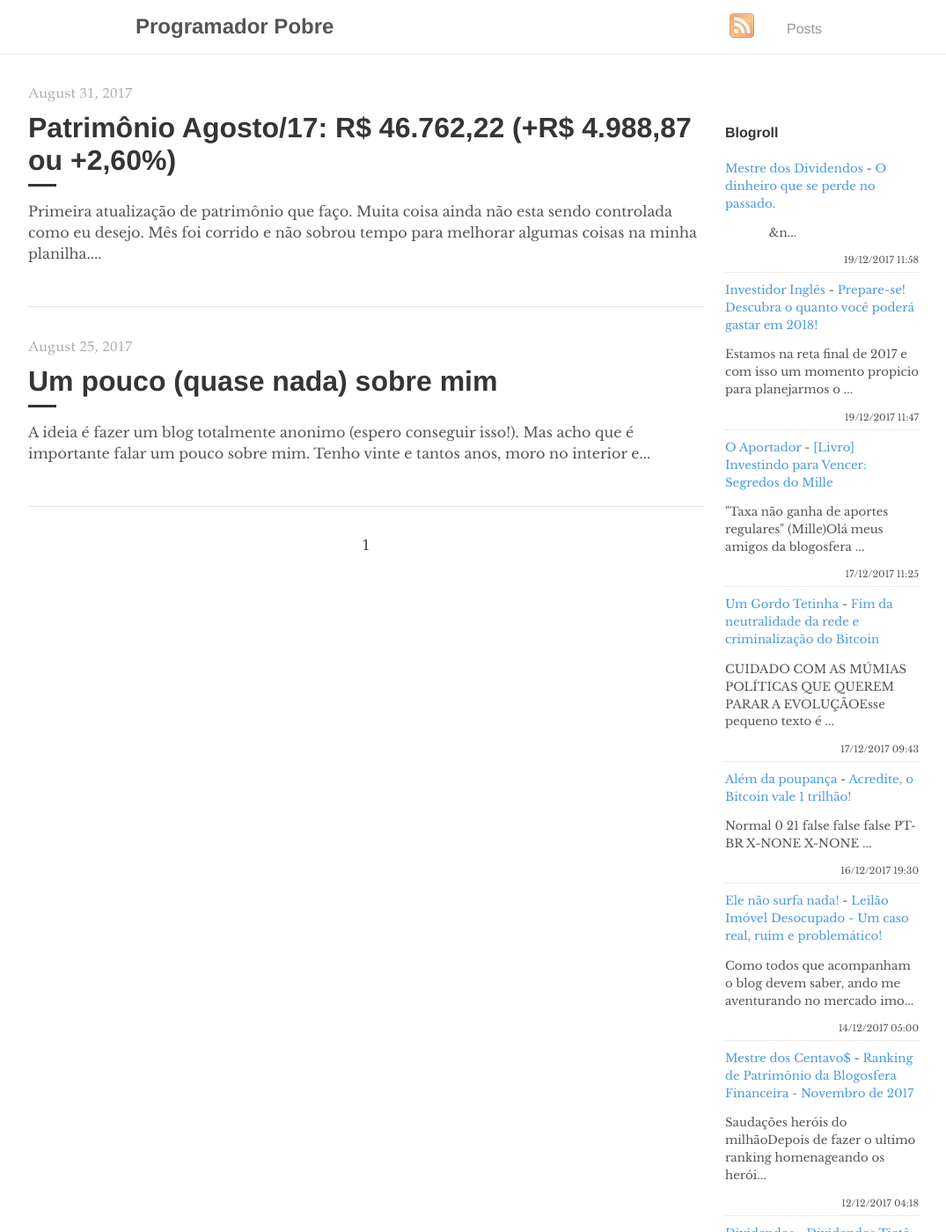
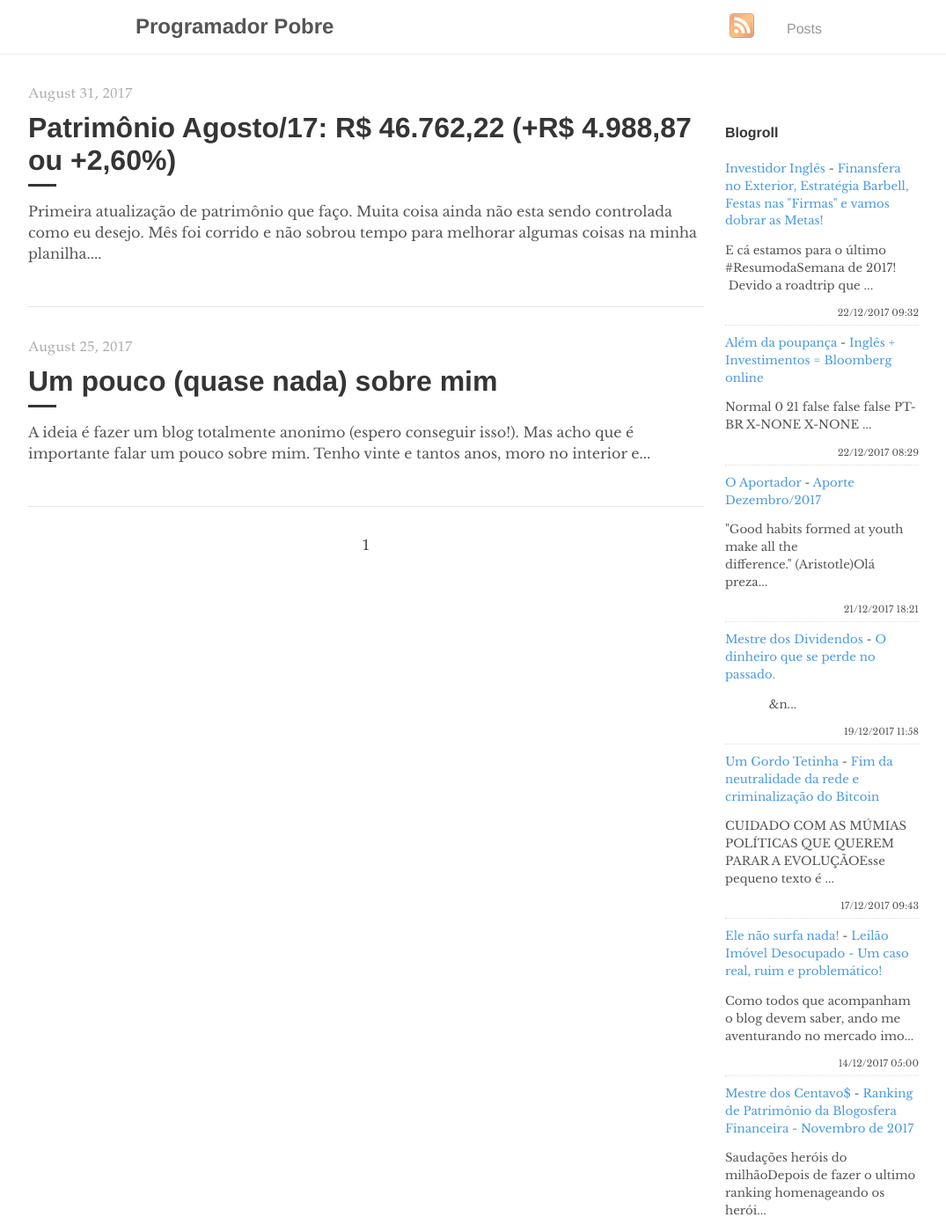
Before and after one commit to programadorpobre/programadorpobre.github.io, a Jekyll site: the page built from index.html, in a window 1280 px wide and 1400 px high. Shown: the whole window at 88% size, without its empty margins (96-1171 px from the left). Built offline with Jekyll 4.4.1, drawn with Linux system fonts in a browser that asks for light colours; the list of posts is cut into pages by our own code; comment, search, counter and statistics services are not loaded.

Commit message:
[ci skip] travis #139

```diff
--- a/_includes/feed-entries.html
+++ b/_includes/feed-entries.html
@@ -1,27 +1,27 @@
+<div class="feed-entry">
+    <a class="feed-entry-site-name" href="http://www.investidoringles.com/">Investidor Inglês</a> - <a class="feed-entry-title" href="http://www.investidoringles.com/2017/12/resumo-da-semana-blog-investidor-ingles.html">Finansfera no Exterior, Estratégia Barbell, Festas nas "Firmas" e vamos dobrar as Metas!</a>
+    <p class="feed-entry-summary">E cá estamos para o último #ResumodaSemana de 2017! &nbsp;Devido a roadtrip que ...</p>
+    <time datetime="2017-12-22T09:32:00.003-02:00">22/12/2017 09:32</time>
+</div>
+<div class="feed-entry">
+    <a class="feed-entry-site-name" href="http://alemdapoupanca.blogspot.com/">Além da poupança</a> - <a class="feed-entry-title" href="http://alemdapoupanca.blogspot.com/2017/12/ingles-investimentos-bloomberg-online.html">Inglês + Investimentos = Bloomberg online</a>
+    <p class="feed-entry-summary">         Normal  0      21      false  false  false    PT-BR  X-NONE  X-NONE    ...</p>
+    <time datetime="2017-12-22T08:29:00.001-02:00">22/12/2017 08:29</time>
+</div>
+<div class="feed-entry">
+    <a class="feed-entry-site-name" href="http://oaportadorfinanceiro.blogspot.com/">O Aportador</a> - <a class="feed-entry-title" href="http://oaportadorfinanceiro.blogspot.com/2017/12/aporte-dezembro2017.html">Aporte Dezembro/2017</a>
+    <p class="feed-entry-summary">"Good habits formed at youth make all the difference."&nbsp;(Aristotle)Olá preza...</p>
+    <time datetime="2017-12-21T18:21:00.002-02:00">21/12/2017 18:21</time>
+</div>
 <div class="feed-entry">
     <a class="feed-entry-site-name" href="http://mestredosdividendos.blogspot.com/">Mestre dos Dividendos</a> - <a class="feed-entry-title" href="http://mestredosdividendos.blogspot.com/2017/12/o-dinheiro-que-se-perde-no-passado.html">O dinheiro que se perde no passado.</a>
     <p class="feed-entry-summary">&nbsp;&nbsp;&nbsp;&nbsp;&nbsp;&nbsp;&nbsp;&nbsp;&nbsp;&nbsp;&nbsp;&nbsp;&nbsp;&n...</p>
     <time datetime="2017-12-19T11:58:00.001-08:00">19/12/2017 11:58</time>
 </div>
 <div class="feed-entry">
-    <a class="feed-entry-site-name" href="http://www.investidoringles.com/">Investidor Inglês</a> - <a class="feed-entry-title" href="http://www.investidoringles.com/2017/12/como-calcular-gastos-para-2018.html">Prepare-se! Descubra o quanto você poderá gastar em 2018!</a>
-    <p class="feed-entry-summary">Estamos na reta final de 2017 e com isso um momento propicio para planejarmos o ...</p>
-    <time datetime="2017-12-19T11:47:00.000-02:00">19/12/2017 11:47</time>
-</div>
-<div class="feed-entry">
-    <a class="feed-entry-site-name" href="http://oaportadorfinanceiro.blogspot.com/">O Aportador</a> - <a class="feed-entry-title" href="http://oaportadorfinanceiro.blogspot.com/2017/12/livro-investindo-para-vencer-segredos.html">[Livro] Investindo para Vencer: Segredos do Mille</a>
-    <p class="feed-entry-summary">"Taxa não ganha de aportes regulares"&nbsp;(Mille)Olá meus amigos da blogosfera ...</p>
-    <time datetime="2017-12-17T11:25:00.000-02:00">17/12/2017 11:25</time>
-</div>
-<div class="feed-entry">
     <a class="feed-entry-site-name" href="http://gordotetinha.blogspot.com/">Um Gordo Tetinha</a> - <a class="feed-entry-title" href="http://gordotetinha.blogspot.com/2017/12/fim-da-neutralidade-da-rede-e.html">Fim da neutralidade da rede e criminalização do Bitcoin</a>
     <p class="feed-entry-summary">CUIDADO COM AS MÚMIAS POLÍTICAS QUE QUEREM PARAR A EVOLUÇÃOEsse pequeno texto é ...</p>
     <time datetime="2017-12-17T09:43:00.001-02:00">17/12/2017 09:43</time>
-</div>
-<div class="feed-entry">
-    <a class="feed-entry-site-name" href="http://alemdapoupanca.blogspot.com/">Além da poupança</a> - <a class="feed-entry-title" href="http://alemdapoupanca.blogspot.com/2017/12/acredite-o-bitcoin-vale-1-trilhao.html">Acredite, o Bitcoin vale 1 trilhão!</a>
-    <p class="feed-entry-summary">       Normal  0      21      false  false  false    PT-BR  X-NONE  X-NONE      ...</p>
-    <time datetime="2017-12-16T19:30:00.000-02:00">16/12/2017 19:30</time>
 </div>
 <div class="feed-entry">
     <a class="feed-entry-site-name" href="http://elenaosurfanada.blogspot.com/">Ele não surfa nada!</a> - <a class="feed-entry-title" href="http://elenaosurfanada.blogspot.com/2017/12/leilao-imovel-desocupado-um-caso-real.html">Leilão Imóvel Desocupado - Um caso real, ruim e problemático!</a>
```
